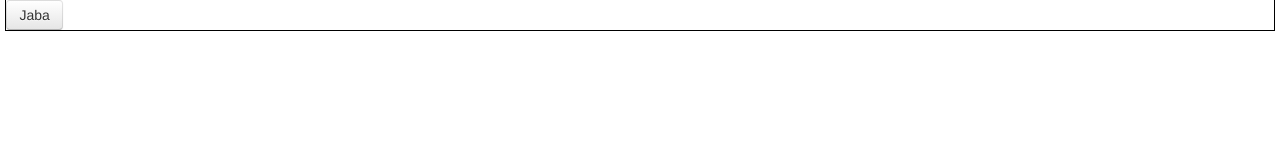
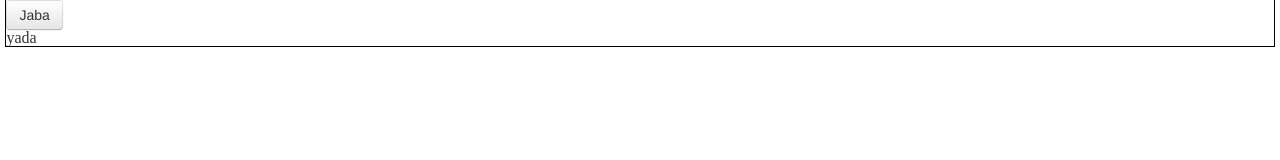
Before and after one commit to sika/folkgymmet-0.1, a plain HTML site: page folkgymmet 0.1/index.html in a window 1280 px wide. Drawn offline with nearby package versions, Linux system fonts and the light colour scheme.

Commit message:
testing new local repo commit

```diff
--- a/folkgymmet 0.1/index.html
+++ b/folkgymmet 0.1/index.html
@@ -14,6 +14,7 @@
 <body>
     <div class="container_main">
         <button class="btn">Jaba</button>
+		<p>yada</p>
         <!-- directive: discussion -->
         <!-- directive: login -->
         <!-- directive: choose type -->
```
